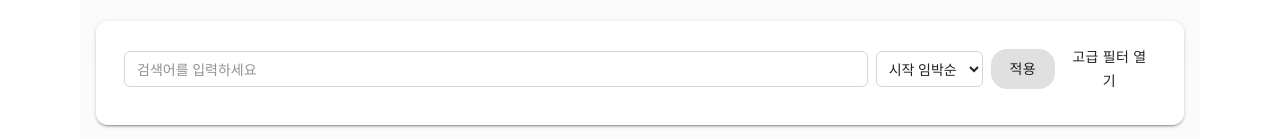
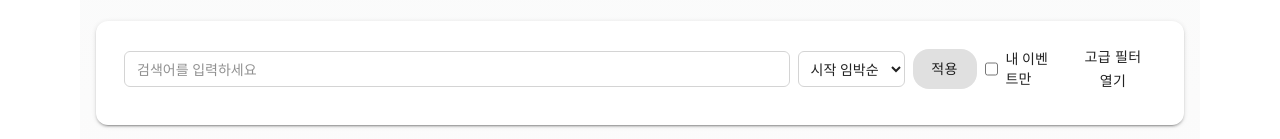
Before and after one commit to Ujtss267/Localit-Frontend, a React (Vite) app: page /events in a window 1280 px wide. Shown: the part 164-303 px from the top of the page. Built offline with nearby package versions, Linux system fonts and the light colour scheme; no server answers.

Commit message:
my edit event filter

```diff
--- a/src/features/event/api.ts
+++ b/src/features/event/api.ts
@@ -218,6 +218,7 @@ export type EventListParams = {
   minRating?: number; // 최소 평점
   onlySeries?: boolean; // true면 seriesId != null 인 것만
   onlyOneOff?: boolean; // true면 seriesId == null 인 것만 (단발형)
+  creatorId?: number;
 };
 
 /* ──────────────────────────────
--- a/src/features/event/pages/EventListPage.tsx
+++ b/src/features/event/pages/EventListPage.tsx
@@ -1,5 +1,5 @@
 // src/features/event/pages/EventListPage.tsx
-import { useCallback, useMemo, useState } from "react";
+import { useCallback, useMemo, useState, useEffect } from "react";
 import { Link } from "react-router-dom";
 import Button from "@/components/ui/Button";
 import Card from "@/components/ui/Card";
@@ -13,25 +13,24 @@ import { sampleEvents } from "../sampleEvents";
 
 export default function EventListPage() {
   const USE_SAMPLE = import.meta.env.VITE_USE_SAMPLE === "true";
-  // 🔸 EventListPage 상단
   // TODO: 나중에 AuthContext나 useAuth()로 교체 예정
   const me = { userId: 1 }; // 로그인한 사용자 id
 
   // 쿼리 파라미터 ref (react-query의 키 안정성)
   const paramsRef = useMemo(() => ({}) as EventListParams, []);
 
-  // 👉 툴바용 로컬 상태 (가벼운 필터)
+  // 👉 툴바용 로컬 상태
   const [keyword, setKeyword] = useState("");
   const [sort, setSort] = useState<"latest" | "popular" | "upcoming">("upcoming");
   const [showAdvanced, setShowAdvanced] = useState(false);
+  const [myOnly, setMyOnly] = useState(false); // ✅ 내 이벤트만
 
   const { data, isLoading, isFetching, isError, refetch } = useEvents(paramsRef);
-  const sample: EventDTO[] = USE_SAMPLE ? sampleEvents : (data ?? []);
+  const baseItems: EventDTO[] = USE_SAMPLE ? sampleEvents : (data ?? []);
 
   // 공통 병합 유틸
   const mergeParamsAndRefetch = useCallback(
     (p: Partial<EventListParams>) => {
-      // ref 객체 내용만 교체(얕은 병합) → 참조 유지
       Object.keys(paramsRef).forEach((k) => delete (paramsRef as any)[k]);
       Object.assign(paramsRef, p);
       if (!USE_SAMPLE) refetch();
@@ -43,10 +42,22 @@ export default function EventListPage() {
   const applyToolbar = useCallback(() => {
     mergeParamsAndRefetch({
       ...(keyword.trim() ? { q: keyword.trim() } : { q: undefined }),
-      sort, // 서버가 인식 못해도 무해, 인식하면 바로 활용
-      page: 1, // 필터 바꾸면 1페이지로
+      sort,
+      page: 1,
+      // ✅ 서버 모드에선 creatorId 파라미터로 필터링
+      ...(myOnly ? { creatorId: me.userId } : { creatorId: undefined }),
     });
-  }, [keyword, sort, mergeParamsAndRefetch]);
+  }, [keyword, sort, myOnly, mergeParamsAndRefetch, me.userId]);
+
+  // ✅ "내 이벤트만" 토글 시 즉시 적용 (서버 모드)
+  useEffect(() => {
+    if (!USE_SAMPLE) {
+      mergeParamsAndRefetch({
+        ...(myOnly ? { creatorId: me.userId } : { creatorId: undefined }),
+        page: 1,
+      });
+    }
+  }, [myOnly, USE_SAMPLE, me.userId, mergeParamsAndRefetch]);
 
   // 고급 필터(기존 EventFilter) 변경 콜백
   const onChangeAdvanced = useCallback(
@@ -56,7 +67,8 @@ export default function EventListPage() {
     [mergeParamsAndRefetch]
   );
 
-  const items = USE_SAMPLE ? sample : (data ?? []);
+  // ✅ 최종 리스트 (샘플 모드에선 클라 사이드에서만 필터)
+  const items = USE_SAMPLE ? baseItems.filter((e) => !myOnly || e.creator?.id === me.userId) : baseItems;
   const count = items.length;
 
   const showLoading = !USE_SAMPLE && isLoading;
@@ -76,7 +88,7 @@ export default function EventListPage() {
           </Button>
         </div>
 
-        {/* ✅ 슬림 툴바 (키워드 + 정렬 + 고급필터 토글) */}
+        {/* ✅ 슬림 툴바 (키워드 + 정렬 + 고급필터 토글 + 내 이벤트만) */}
         <Card className="p-2 sm:p-3">
           <div className="flex flex-col gap-2 sm:flex-row sm:items-center sm:justify-between">
             {/* 좌측: 검색/정렬 */}
@@ -103,15 +115,26 @@ export default function EventListPage() {
               </Button>
             </div>
 
-            {/* 우측: 고급필터 토글 */}
-            <div className="flex items-center justify-end">
+            {/* 우측: 내 이벤트만 + 고급필터 토글 */}
+            <div className="flex items-center justify-end gap-3">
+              {/* ✅ 내 이벤트만 토글 */}
+              <label className="inline-flex items-center gap-2 text-[13px] sm:text-sm cursor-pointer select-none">
+                <input
+                  type="checkbox"
+                  checked={myOnly}
+                  onChange={(e) => setMyOnly(e.target.checked)}
+                  className="h-4 w-4 accent-neutral-900 dark:accent-neutral-100"
+                />
+                내 이벤트만
+              </label>
+
               <Button variant="ghost" size="sm" onClick={() => setShowAdvanced((v) => !v)} className="text-[13px]">
                 {showAdvanced ? "고급 필터 닫기" : "고급 필터 열기"}
               </Button>
             </div>
           </div>
 
-          {/* 👉 필요 시에만 기존 EventFilter 표시 (접힘) */}
+          {/* 기존 EventFilter (접힘) */}
           {showAdvanced && (
             <div className="mt-3 border-t border-neutral-200 dark:border-neutral-800 pt-3">
               <EventFilter onChange={onChangeAdvanced} />
@@ -149,11 +172,6 @@ export default function EventListPage() {
           </div>
         )}
       </div>
-
-      {/* (선택) 모바일 플로팅 액션 */}
-      {/* <div className="sm:hidden fixed right-4 bottom-24">
-        <Button size="lg" className="shadow-xl">+ 새 이벤트</Button>
-      </div> */}
     </div>
   );
 }
--- a/src/features/event/sampleEvents.ts
+++ b/src/features/event/sampleEvents.ts
@@ -178,7 +178,7 @@ export const sampleEvents: EventDTO[] = [
       },
     ],
     creator: {
-      id: 1,
+      id: 2,
       email: "host1@example.com",
       name: "욱진",
     },
```
